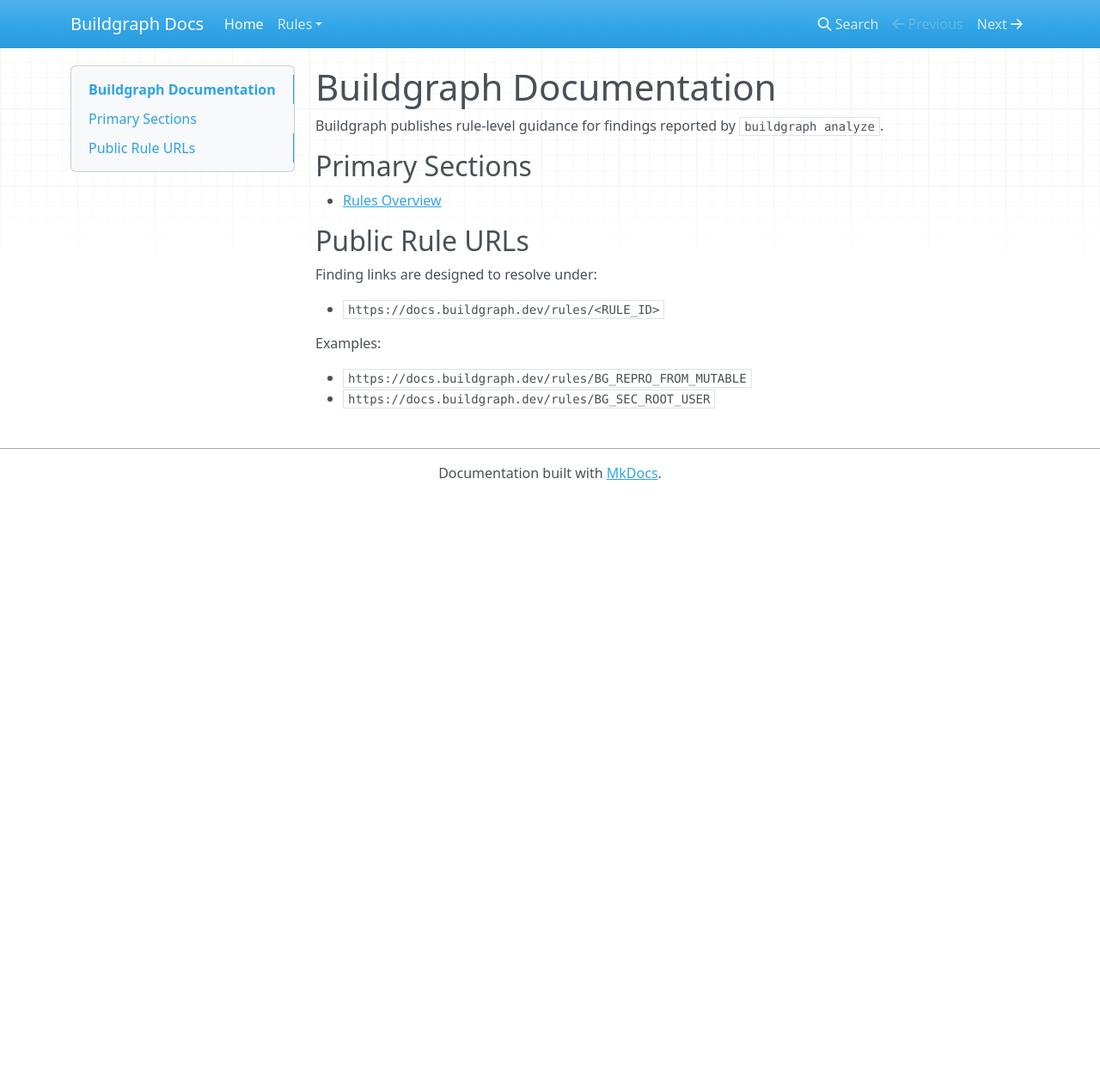
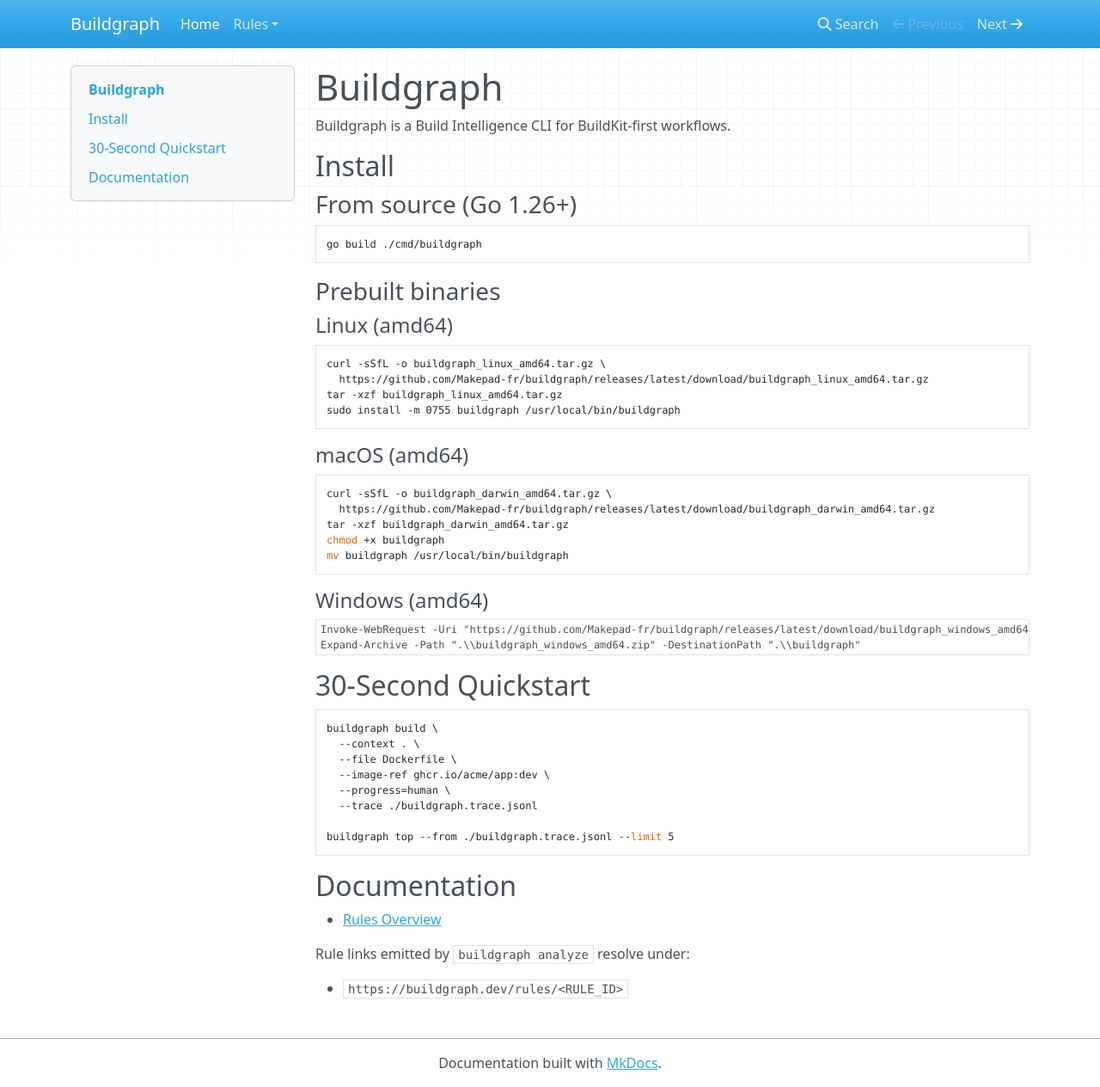
Before and after one commit to Makepad-fr/buildgraph, an MkDocs documentation site: the page built from docs/index.md, in a window 1280 px wide and 1264 px high. Shown: the whole window at 86% size. Built offline with MkDocs 1.6.1, drawn with Linux system fonts in a browser that asks for light colours; nearby versions of some CDN libraries.

Commit message:
docs: migrate docs URLs and CNAME to buildgraph.dev

````diff
--- a/docs/index.md
+++ b/docs/index.md
@@ -1,18 +1,60 @@
-# Buildgraph Documentation
+# Buildgraph
 
-Buildgraph publishes rule-level guidance for findings reported by `buildgraph analyze`.
+Buildgraph is a Build Intelligence CLI for BuildKit-first workflows.
 
-## Primary Sections
+## Install
+
+### From source (Go 1.26+)
+
+```bash
+go build ./cmd/buildgraph
+```
+
+### Prebuilt binaries
+
+#### Linux (amd64)
+
+```bash
+curl -sSfL -o buildgraph_linux_amd64.tar.gz \
+  https://github.com/Makepad-fr/buildgraph/releases/latest/download/buildgraph_linux_amd64.tar.gz
+tar -xzf buildgraph_linux_amd64.tar.gz
+sudo install -m 0755 buildgraph /usr/local/bin/buildgraph
+```
+
+#### macOS (amd64)
+
+```bash
+curl -sSfL -o buildgraph_darwin_amd64.tar.gz \
+  https://github.com/Makepad-fr/buildgraph/releases/latest/download/buildgraph_darwin_amd64.tar.gz
+tar -xzf buildgraph_darwin_amd64.tar.gz
+chmod +x buildgraph
+mv buildgraph /usr/local/bin/buildgraph
+```
+
+#### Windows (amd64)
+
+```powershell
+Invoke-WebRequest -Uri "https://github.com/Makepad-fr/buildgraph/releases/latest/download/buildgraph_windows_amd64.zip" -OutFile "buildgraph_windows_amd64.zip"
+Expand-Archive -Path ".\\buildgraph_windows_amd64.zip" -DestinationPath ".\\buildgraph"
+```
+
+## 30-Second Quickstart
+
+```bash
+buildgraph build \
+  --context . \
+  --file Dockerfile \
+  --image-ref ghcr.io/acme/app:dev \
+  --progress=human \
+  --trace ./buildgraph.trace.jsonl
+
+buildgraph top --from ./buildgraph.trace.jsonl --limit 5
+```
+
+## Documentation
 
 - [Rules Overview](./rules/index.md)
 
-## Public Rule URLs
+Rule links emitted by `buildgraph analyze` resolve under:
 
-Finding links are designed to resolve under:
-
-- `https://docs.buildgraph.dev/rules/<RULE_ID>`
-
-Examples:
-
-- `https://docs.buildgraph.dev/rules/BG_REPRO_FROM_MUTABLE`
-- `https://docs.buildgraph.dev/rules/BG_SEC_ROOT_USER`
+- `https://buildgraph.dev/rules/<RULE_ID>`
--- a/mkdocs.yml
+++ b/mkdocs.yml
@@ -1,6 +1,6 @@
-site_name: Buildgraph Docs
-site_description: Documentation for Buildgraph rules and CLI diagnostics.
-site_url: https://docs.buildgraph.dev
+site_name: Buildgraph
+site_description: Build Intelligence CLI for BuildKit-first workflows.
+site_url: https://buildgraph.dev
 docs_dir: docs
 site_dir: site
 exclude_docs: |
````
Also changed, not shown: AGENTS.md (+1 -1 lines), docs/README.md (+15 -4 lines), 2 other files.
